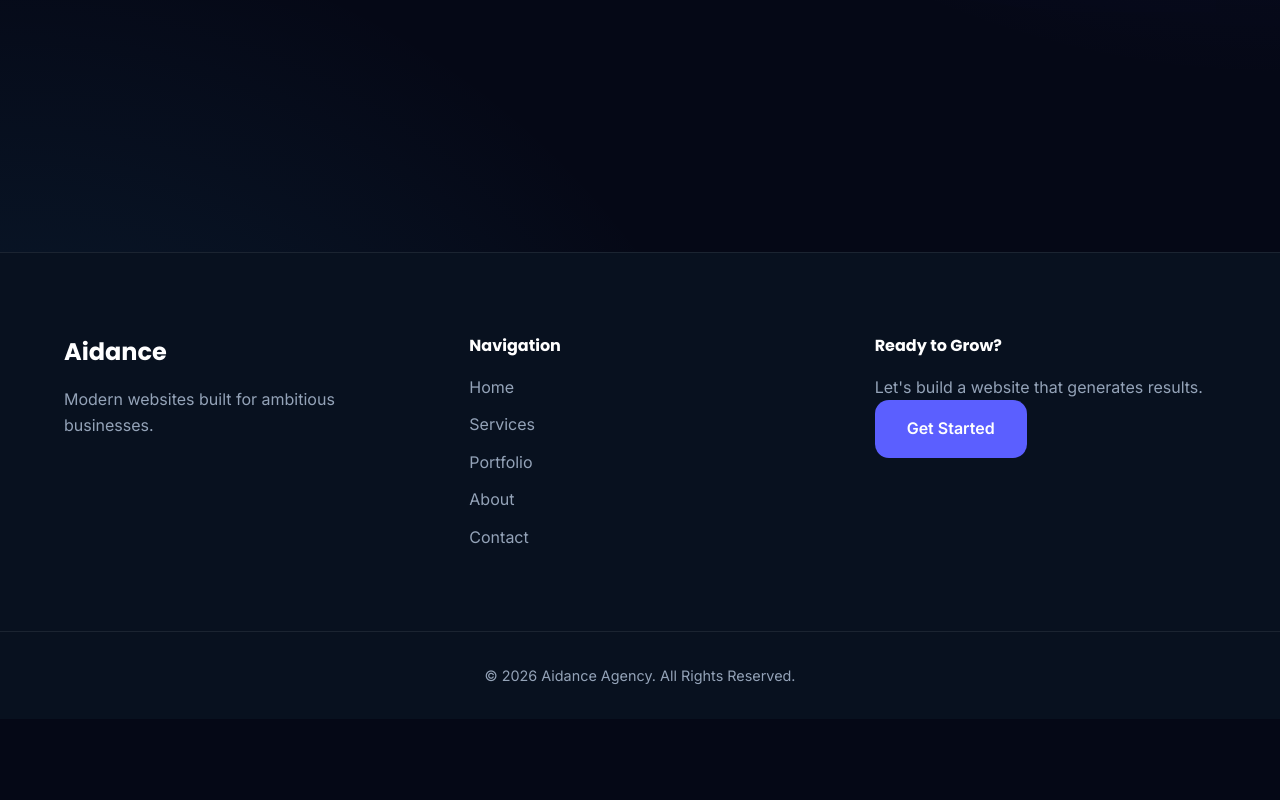
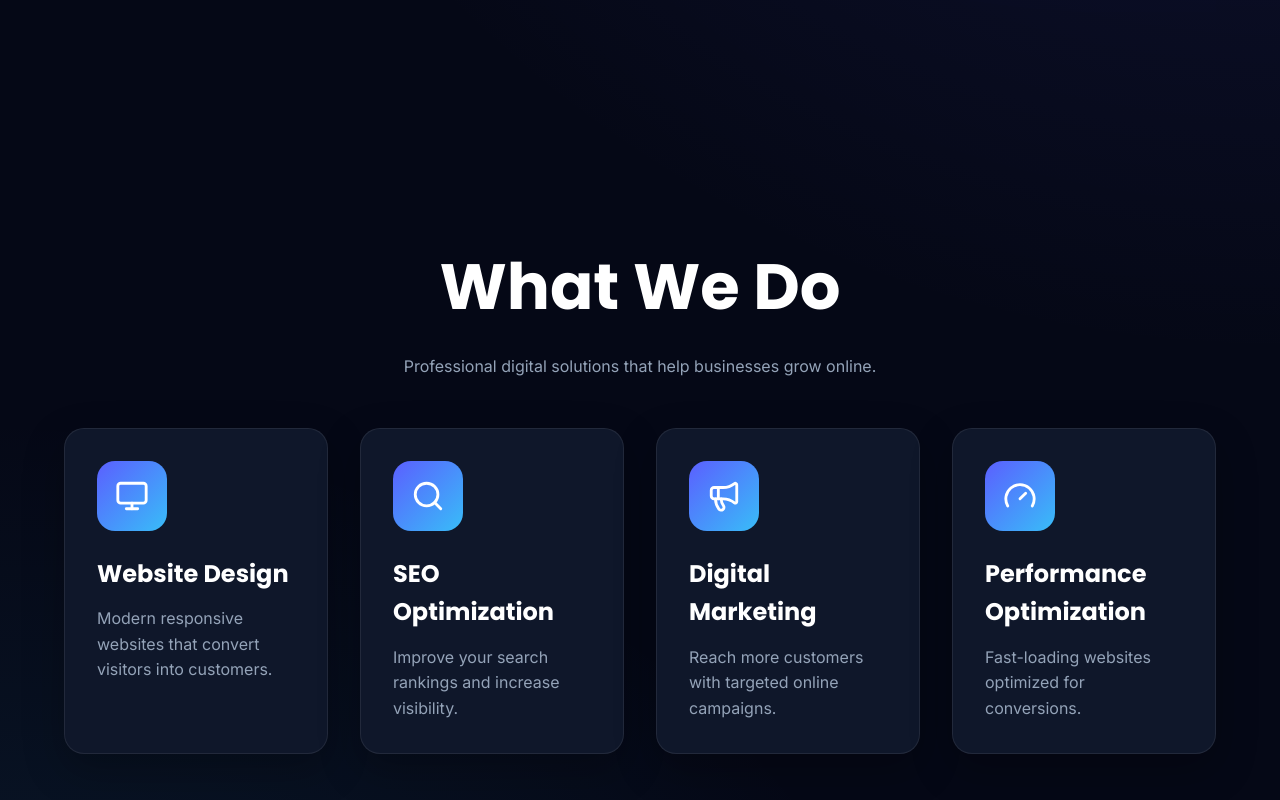
Before and after one commit to MVDDMN/aidance-web, a React (Vite) app: page / in a window 1280 px wide. Shown: the part 820-1620 px from the top of the page. Before the commit the page ends 1539 px from the top, so only its background shows below. Built offline with nearby package versions, Linux system fonts and the light colour scheme.

Commit message:
Added Services section along with design

```diff
--- a/src/App.tsx
+++ b/src/App.tsx
@@ -1,12 +1,22 @@
 import PageLayout from "./components/layout/PageLayout";
+
 import Hero from "./components/sections/Hero";
+import Services from "./components/sections/Services";
 
 function App() {
+
   return (
+
     <PageLayout>
+
       <Hero />
+
+      <Services />
+
     </PageLayout>
+
   );
+
 }
 
 export default App;
--- /dev/null
+++ b/src/components/sections/Services.tsx
@@ -0,0 +1,48 @@
+import Heading from "../common/Heading";
+import Section from "../common/Section";
+
+import { services } from "../../data/services";
+
+import ServiceCard from "../services/ServiceCard";
+
+export default function Services() {
+
+    return (
+
+        <Section id="services">
+
+            <Heading
+
+                center
+
+                title="What We Do"
+
+                subtitle="Professional digital solutions that help businesses grow online."
+
+            />
+
+            <div className="services-grid">
+
+                {
+
+                    services.map((service) => (
+
+                        <ServiceCard
+
+                            key={service.title}
+
+                            {...service}
+
+                        />
+
+                    ))
+
+                }
+
+            </div>
+
+        </Section>
+
+    );
+
+}
--- /dev/null
+++ b/src/components/services/ServiceCard.tsx
@@ -0,0 +1,28 @@
+import type { LucideIcon } from "lucide-react";
+import Card from "../common/Card";
+
+interface ServiceCardProps {
+    title: string;
+    description: string;
+    icon: LucideIcon;
+}
+
+export default function ServiceCard({
+    title,
+    description,
+    icon: Icon,
+}: ServiceCardProps) {
+    return (
+        <Card>
+            <div className="service-card">
+                <div className="service-icon">
+                    <Icon size={34} strokeWidth={2} />
+                </div>
+
+                <h3>{title}</h3>
+
+                <p>{description}</p>
+            </div>
+        </Card>
+    );
+}
--- /dev/null
+++ b/src/data/services.ts
@@ -0,0 +1,31 @@
+import type { Service } from "../types/Services";
+
+import {
+    Monitor,
+    Search,
+    Megaphone,
+    Gauge,
+} from "lucide-react";
+
+export const services: Service[] = [
+    {
+        title: "Website Design",
+        description: "Modern responsive websites that convert visitors into customers.",
+        icon: Monitor,
+    },
+    {
+        title: "SEO Optimization",
+        description: "Improve your search rankings and increase visibility.",
+        icon: Search,
+    },
+    {
+        title: "Digital Marketing",
+        description: "Reach more customers with targeted online campaigns.",
+        icon: Megaphone,
+    },
+    {
+        title: "Performance Optimization",
+        description: "Fast-loading websites optimized for conversions.",
+        icon: Gauge,
+    },
+];
--- a/src/styles/sections.css
+++ b/src/styles/sections.css
@@ -173,3 +173,40 @@
     left: 50%;
     transform: translateX(-50%);
 }
+
+/*==============================
+SERVICES
+==============================*/
+
+.services-grid {
+    display: grid;
+    grid-template-columns: repeat(4, 1fr);
+    gap: 2rem;
+}
+
+.service-icon {
+    width: 70px;
+    height: 70px;
+    border-radius: 18px;
+    display: flex;
+    justify-content: center;
+    align-items: center;
+    background:
+
+        linear-gradient(135deg,
+
+            var(--primary),
+
+            var(--accent));
+
+    margin-bottom: 1.5rem;
+
+}
+
+.service-icon svg {
+    color: white;
+}
+
+.service-card h3 {
+    margin-bottom: .8rem;
+}
--- /dev/null
+++ b/src/types/Services.ts
@@ -0,0 +1,7 @@
+import type { LucideIcon } from "lucide-react";
+
+export interface Service {
+  title: string;
+  description: string;
+  icon: LucideIcon;
+}
```
